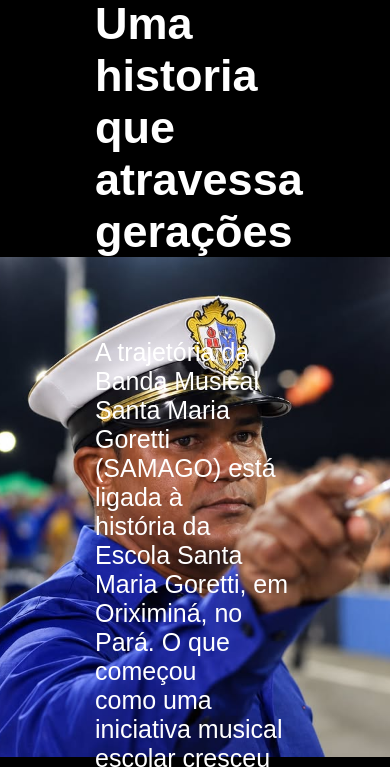
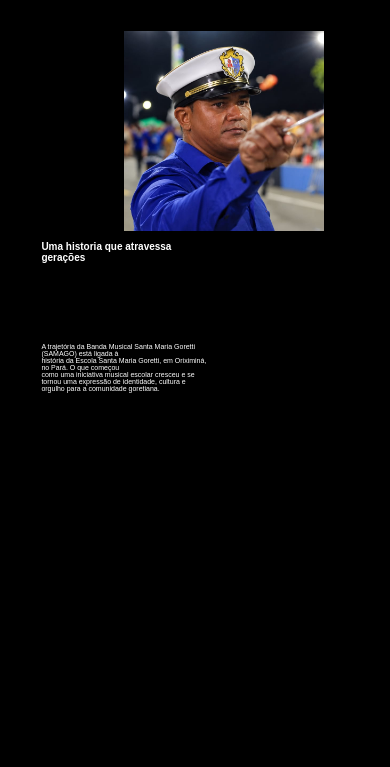
Before and after one commit to devcaruso/projeto.github.io, a plain HTML site: page index.html in a window 390 px wide. Shown: the part 846-1613 px from the top of the page. Drawn offline with Linux system fonts and the light colour scheme; a web font is replaced by a local one.

Commit message:
teste responsividade

```diff
--- a/css/stilo.css
+++ b/css/stilo.css
@@ -289,7 +289,7 @@
   width: 50%;
   font-size: 25px;
   margin-left: -200px;
-  gap: 40px;
+
 
 }
 .innerOne h2{
@@ -302,3 +302,25 @@
 .innerOne p{
 
 }
+
+@media screen and (max-width: 844px) {
+  .apresentation{
+    display: flex;
+    justify-content: center;
+    align-items: center;
+    flex-direction: column ;
+    margin-left: 15%;
+  }
+  .img-regente{
+    height: 200px;
+  }
+ .innerOne h2{
+    gap: 10px;
+    font-size: 10px !important;
+    margin-top: 10px !important;
+ }
+ .innerOne p{
+  font-size: 7px;
+ }
+
+}
```
